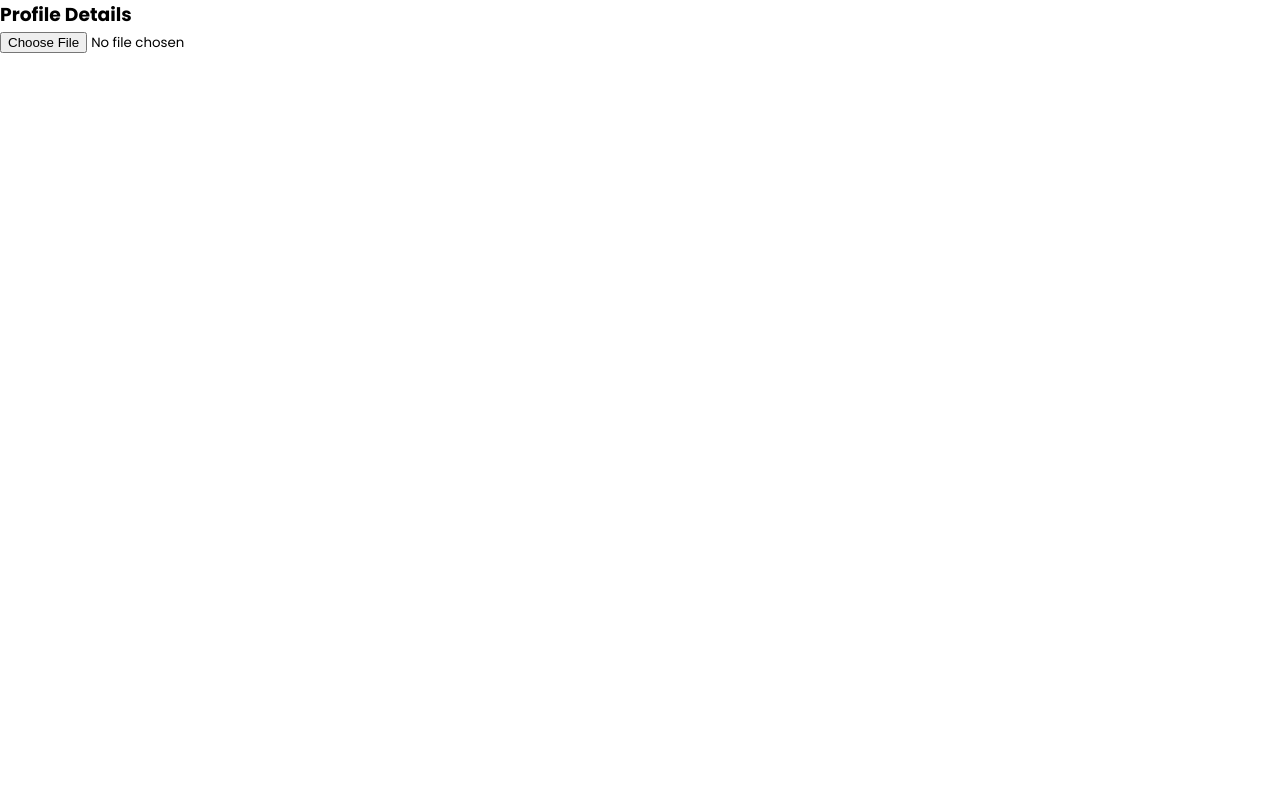
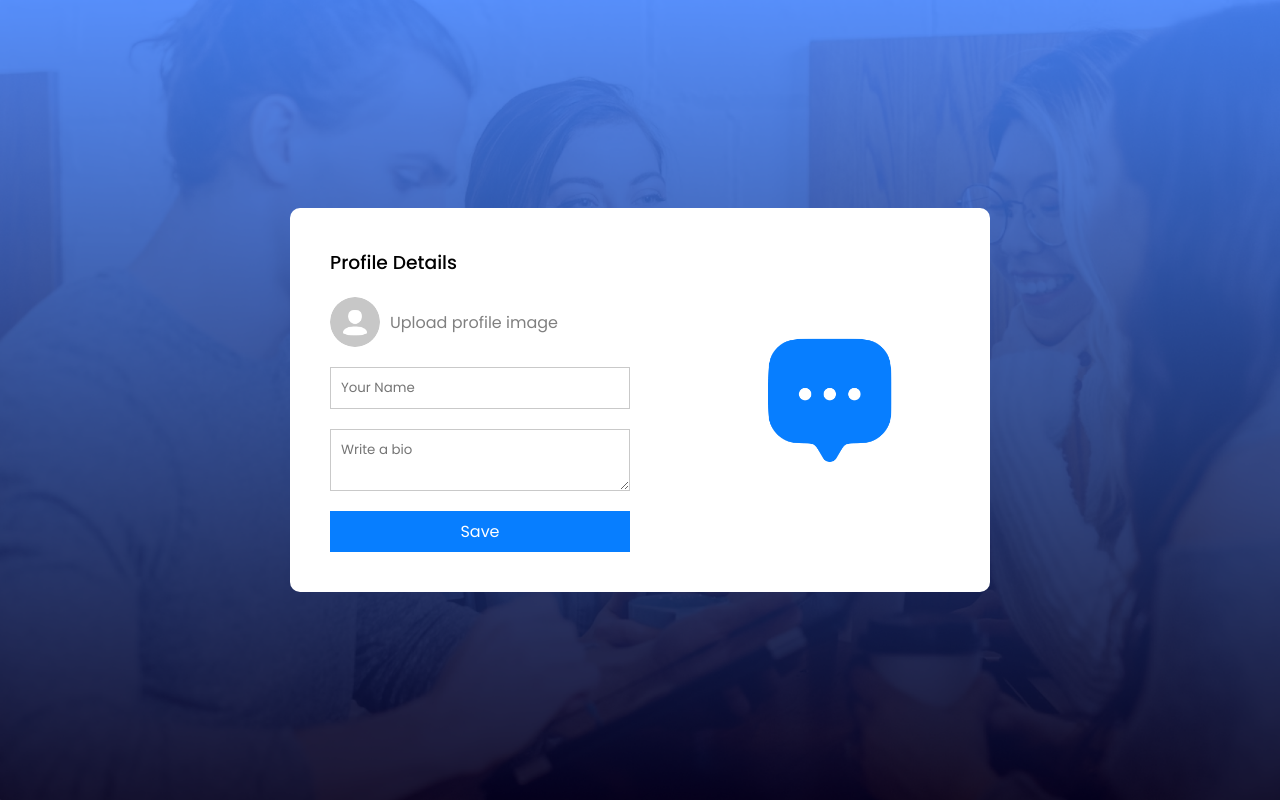
Before and after one commit to aadyantmaity/chatting-app, a React (Vite) app: page /profile in a window 1280 px wide. Built offline with nearby package versions, Linux system fonts and the light colour scheme.

Commit message:
firebase initial

```diff
--- a/src/App.jsx
+++ b/src/App.jsx
@@ -3,6 +3,7 @@
 import Login from "./pages/Login/Login";
 import Chat from "./pages/Chat/Chat";
 import ProfileUpdate from "./pages/ProfileUpdate/ProfileUpdate";
+import "react-toastify/dist/ReactToastify.css";
 
 const App = () => {
   return (
--- a/src/pages/ProfileUpdate/ProfileUpdate.css
+++ b/src/pages/ProfileUpdate/ProfileUpdate.css
@@ -0,0 +1,65 @@
+.profile {
+  min-height: 100vh;
+  background: url(/background.png) no-repeat;
+  background-size: cover;
+  display: flex;
+  align-items: center;
+  justify-content: center;
+}
+
+.profile-container {
+  background: white;
+  display: flex;
+  align-items: center;
+  justify-content: space-between;
+  min-width: 700px;
+  border-radius: 10px;
+}
+
+.profile-pic {
+  max-width: 160px;
+  aspect-ratio: 1/1;
+  margin: 20px auto;
+  border-radius: 50%;
+}
+
+.profile form {
+  display: flex;
+  flex-direction: column;
+  gap: 20px;
+  padding: 40px;
+}
+
+.profile form h3 {
+  font-weight: 500;
+}
+
+.profile label {
+  display: flex;
+  align-items: center;
+  gap: 10px;
+  color: gray;
+  cursor: pointer;
+}
+.profile label img {
+  width: 50px;
+  aspect-ratio: 1/1;
+  border-radius: 50%;
+}
+
+.profile input,
+textarea {
+  padding: 10px;
+  min-width: 300px;
+  border: 1px solid #c9c9c9;
+  outline-color: #077eff;
+}
+
+.profile form button {
+  border: none;
+  color: white;
+  background-color: #077eff;
+  padding: 8px;
+  font-size: 16px;
+  cursor: pointer;
+}
--- a/src/pages/ProfileUpdate/ProfileUpdate.jsx
+++ b/src/pages/ProfileUpdate/ProfileUpdate.jsx
@@ -1,16 +1,38 @@
-import React from "react";
+import React, { useState } from "react";
 import "./ProfileUpdate.css";
+import assets from "../../assets/assets.js";
 
 const ProfileUpdate = () => {
+  const [image, setImage] = useState(false);
+
   return (
     <div className="profile">
       <div className="profile-container">
         <form>
           <h3>Profile Details</h3>
           <label htmlFor="avatar">
-            <input type="file" id="avatar" />
+            <input
+              onChange={(e) => setImage(e.target.files[0])}
+              type="file"
+              id="avatar"
+              accept=".png, .jpg, .jpeg"
+              hidden
+            />
+            <img
+              src={image ? URL.createObjectURL(image) : assets.avatar_icon}
+              alt=""
+            />
+            Upload profile image
           </label>
+          <input type="text" placeholder="Your Name" required />
+          <textarea placeholder="Write a bio" required></textarea>
+          <button type="submit">Save</button>
         </form>
+        <img
+          className="profile-pic"
+          src={image ? URL.createObjectURL(image) : assets.logo_icon}
+          alt=""
+        />
       </div>
     </div>
   );
```
Also changed, not shown: src/config/firebase.js (added, +37 -0 lines).
